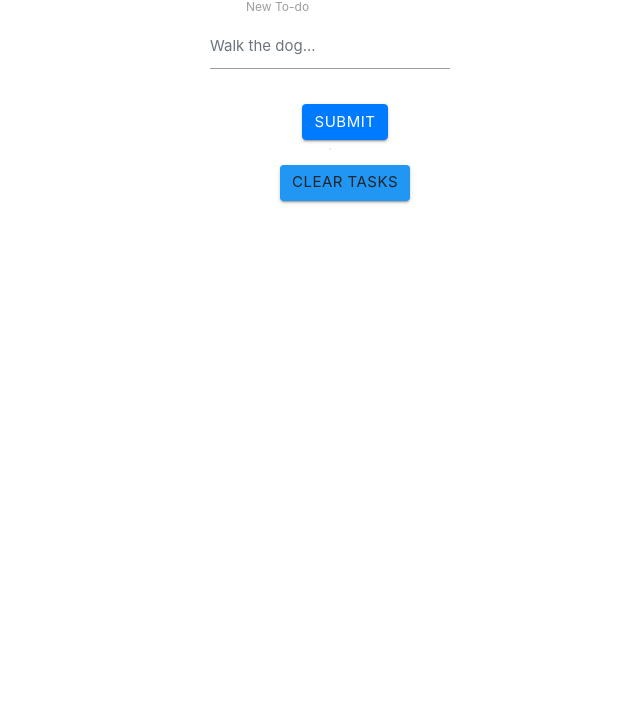
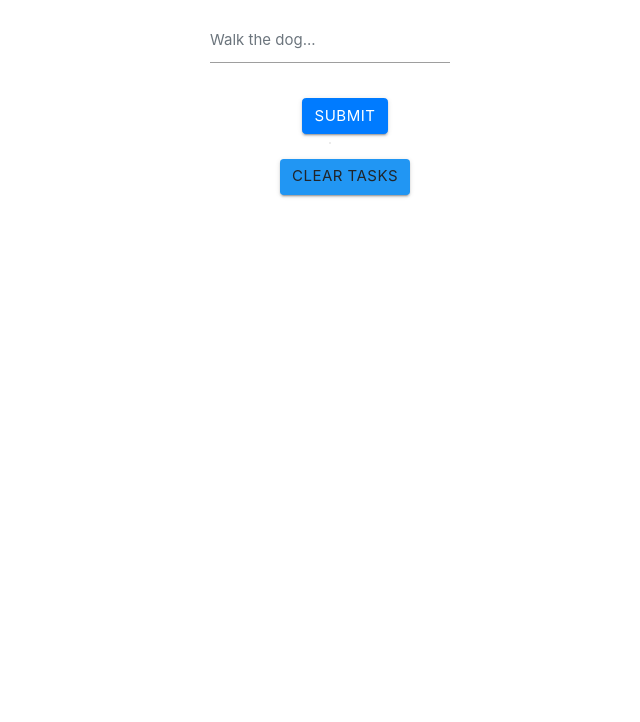
Before and after one commit to luke-h1/todo-app, a website: page index.html in a window 1280 px wide. Shown: the part 78-800 px from the top of the page, without its empty margins (310-950 px from the left). Drawn offline with nearby package versions, Linux system fonts and the light colour scheme.

Commit message:
clr label

```diff
--- a/index.html
+++ b/index.html
@@ -25,7 +25,7 @@
         </div>
         <form class="form-horizontal">
             <div class="form-group">
-              <label for="add-todo">New To-do</label>
+              <label for="add-todo"></label>
               <input type="text" class="form-control" id="add-todo" aria-describedby="add-todo" placeholder="Walk the dog...">
             </div>
             <button type="submit" class="btn btn-primary">Submit</button>
```
